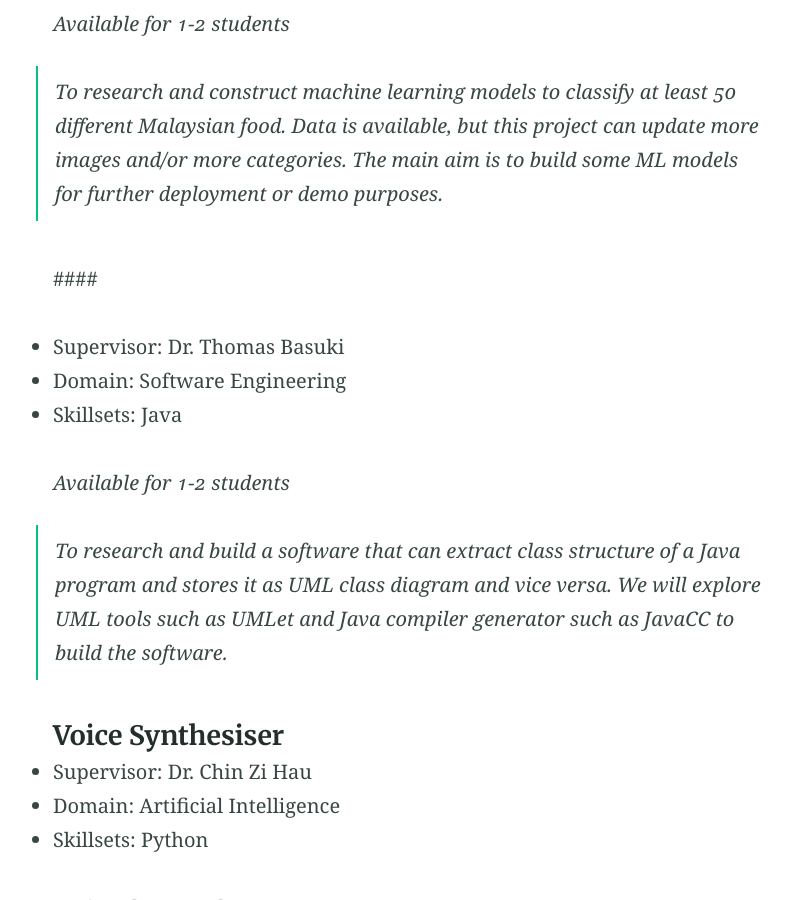
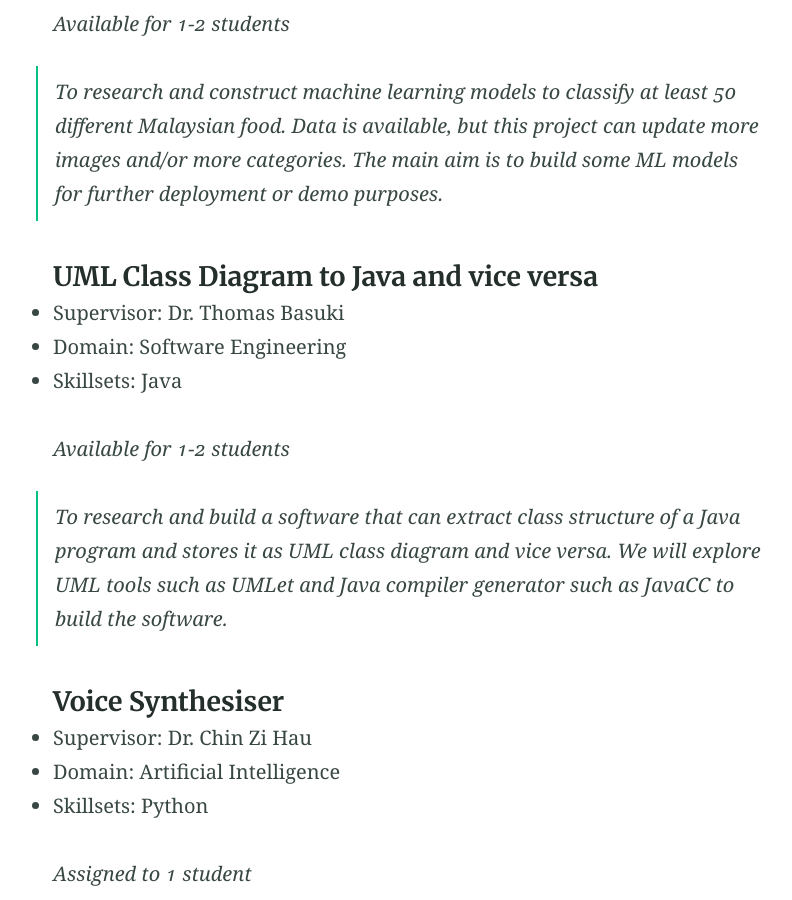
Before and after one commit to hwumspore/hwumspore.github.io, a Jekyll site: the page built from projects.md, in a window 1280 px wide and 900 px high, scrolled down 780 px. Shown: the whole window, without its empty margins (230-1022 px from the left). Built offline with Jekyll 4.4.1, drawn with Linux system fonts in a browser that asks for light colours.

Commit message:
correct small typos

```diff
--- a/projects.md
+++ b/projects.md
@@ -19,7 +19,7 @@ _Available for 1-2 students_
 
 > To research and construct machine learning models to classify at least 50 different Malaysian food. Data is available, but this project can update more images and/or more categories. The main aim is to build some ML models for further deployment or demo purposes.
 
-####
+#### UML Class Diagram to Java and vice versa
 
 - Supervisor: Dr. Thomas Basuki
 - Domain: Software Engineering
@@ -70,7 +70,7 @@ _1 student assigned_
 
 > Building a network topology simulator for demo purposes.
 
---
+---
 
 Here's the list of SPOre projects from past years:
 
```
